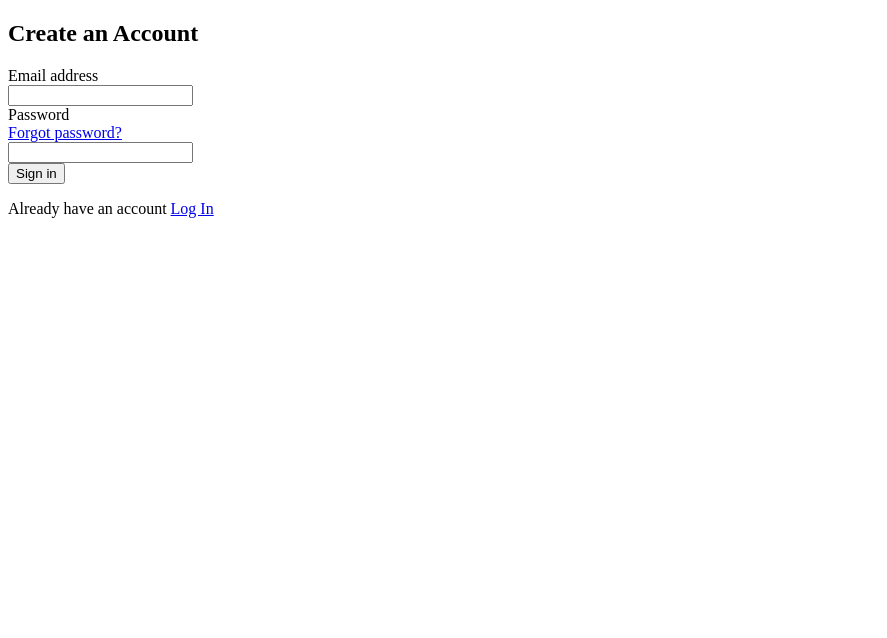
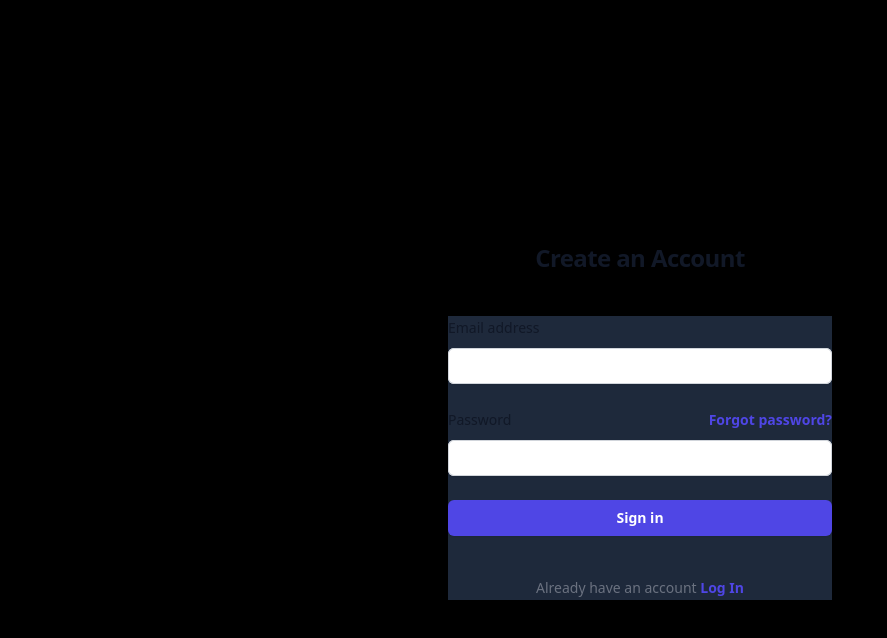
Before and after one commit to Nicholas-Abell/find_player_2, a Next.js app: page /sign-up in a window 1280 px wide. Shown: the top 638 px of the page, without its empty margins (0-887 px from the left). Built offline with nearby package versions, Linux system fonts and the light colour scheme.

Commit message:
fix: forgot to import css to auth layout

```diff
--- a/app/(auth)/layout.tsx
+++ b/app/(auth)/layout.tsx
@@ -1,3 +1,5 @@
+import "../globals.css";
+
 export const metadata = {
   title: "Next.js",
   description: "Generated by Next.js",
--- a/app/(auth)/sign-up/page.tsx
+++ b/app/(auth)/sign-up/page.tsx
@@ -1,3 +1,4 @@
+import SignUpForm from "@/components/forms/SignUpForm";
 import Link from "next/link";
 import React from "react";
 
@@ -5,7 +6,7 @@ type pageProps = {};
 
 const page: React.FC<pageProps> = () => {
   return (
-    <div className="flex min-h-full flex-1 flex-col justify-center px-6 py-12 lg:px-8">
+    <div className="flex min-h-screen flex-1 flex-col justify-center px-6 py-12 lg:px-8">
       <div className="sm:mx-auto sm:w-full sm:max-w-sm">
         {/* <img
             className="mx-auto h-10 w-auto"
@@ -17,65 +18,8 @@ const page: React.FC<pageProps> = () => {
         </h2>
       </div>
 
-      <div className="mt-10 sm:mx-auto sm:w-full sm:max-w-sm">
-        <form className="space-y-6" action="#" method="POST">
-          <div>
-            <label
-              htmlFor="email"
-              className="block text-sm font-medium leading-6 text-gray-900"
-            >
-              Email address
-            </label>
-            <div className="mt-2">
-              <input
-                id="email"
-                name="email"
-                type="email"
-                autoComplete="email"
-                required
-                className="block w-full rounded-md border-0 py-1.5 text-gray-900 shadow-sm ring-1 ring-inset ring-gray-300 placeholder:text-gray-400 focus:ring-2 focus:ring-inset focus:ring-indigo-600 sm:text-sm sm:leading-6"
-              />
-            </div>
-          </div>
-
-          <div>
-            <div className="flex items-center justify-between">
-              <label
-                htmlFor="password"
-                className="block text-sm font-medium leading-6 text-gray-900"
-              >
-                Password
-              </label>
-              <div className="text-sm">
-                <a
-                  href="#"
-                  className="font-semibold text-indigo-600 hover:text-indigo-500"
-                >
-                  Forgot password?
-                </a>
-              </div>
-            </div>
-            <div className="mt-2">
-              <input
-                id="password"
-                name="password"
-                type="password"
-                autoComplete="current-password"
-                required
-                className="block w-full rounded-md border-0 py-1.5 text-gray-900 shadow-sm ring-1 ring-inset ring-gray-300 placeholder:text-gray-400 focus:ring-2 focus:ring-inset focus:ring-indigo-600 sm:text-sm sm:leading-6"
-              />
-            </div>
-          </div>
-
-          <div>
-            <button
-              type="submit"
-              className="flex w-full justify-center rounded-md bg-indigo-600 px-3 py-1.5 text-sm font-semibold leading-6 text-white shadow-sm hover:bg-indigo-500 focus-visible:outline focus-visible:outline-2 focus-visible:outline-offset-2 focus-visible:outline-indigo-600"
-            >
-              Sign in
-            </button>
-          </div>
-        </form>
+      <div className="bg-slate-800 mt-10 sm:mx-auto sm:w-full sm:max-w-sm">
+        <SignUpForm />
 
         <p className="mt-10 text-center text-sm text-gray-500">
           Already have an account{" "}
--- a/app/(root)/page.tsx
+++ b/app/(root)/page.tsx
@@ -8,7 +8,7 @@ import { fetchUserByEmail } from "@/lib/actions/user.actions";
 export default async function Home() {
   let posts = await fetchPosts();
   const session = await getServerSession(options);
-  console.log("session: ", session?.user);
+  // console.log("session: ", session?.user);
 
   const user = session?.user?.email
     ? await fetchUserByEmail(session.user?.email)
--- a/app/globals.css
+++ b/app/globals.css
@@ -2,7 +2,7 @@
 @tailwind components;
 @tailwind utilities;
 
-:root {
+/* :root {
   --foreground-rgb: 0, 0, 0;
   --background-start-rgb: 214, 219, 220;
   --background-end-rgb: 255, 255, 255;
@@ -14,7 +14,7 @@
     --background-start-rgb: 0, 0, 0;
     --background-end-rgb: 0, 0, 0;
   }
-}
+} */
 
 body {
 background: #000;
```
Also changed, not shown: 1 other file (tests, documents, lock files or other folders).
